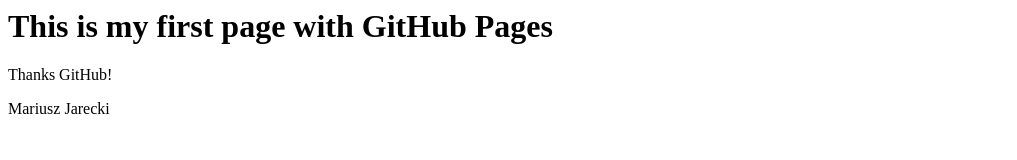
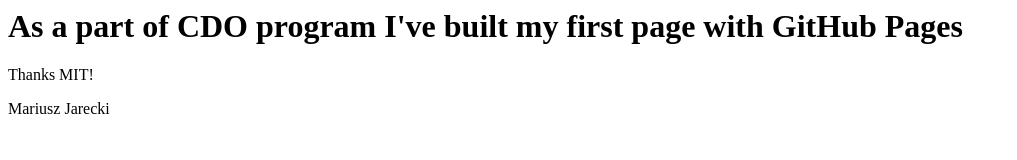
Before and after one commit to Mariusz-Jarecki/CDO_No1, a plain HTML site: page index.html in a window 1280 px wide. Shown: the whole page, without its empty margins (0-1017 px from the left). Drawn offline with Linux system fonts and the light colour scheme.

Commit message:
Update index.html

```diff
--- a/index.html
+++ b/index.html
@@ -1,5 +1,5 @@
 <html>
-<h1> This is my first page with GitHub Pages </h1>
-<p>Thanks GitHub!</p>
+<h1> As a part of CDO program I've built my first page with GitHub Pages </h1>
+<p>Thanks MIT!</p>
 <p>Mariusz Jarecki</p>
 </html>
```
